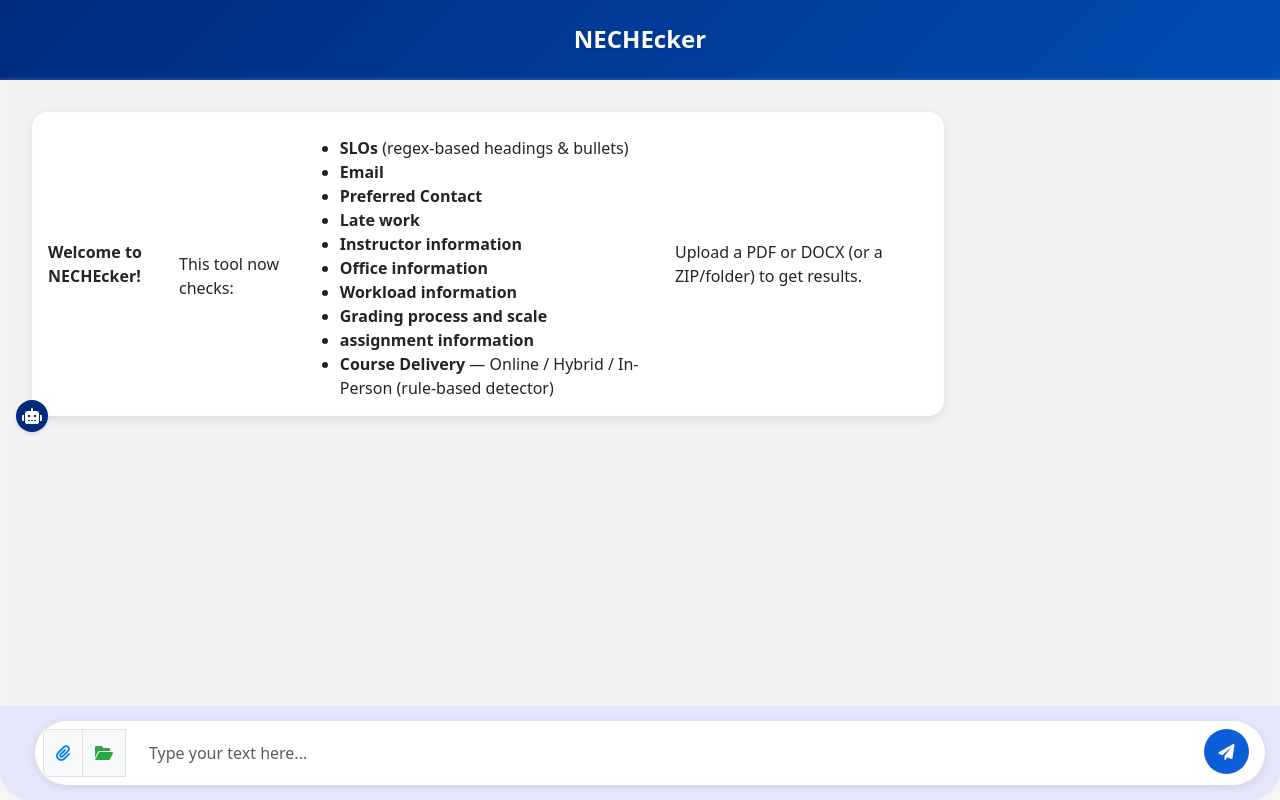
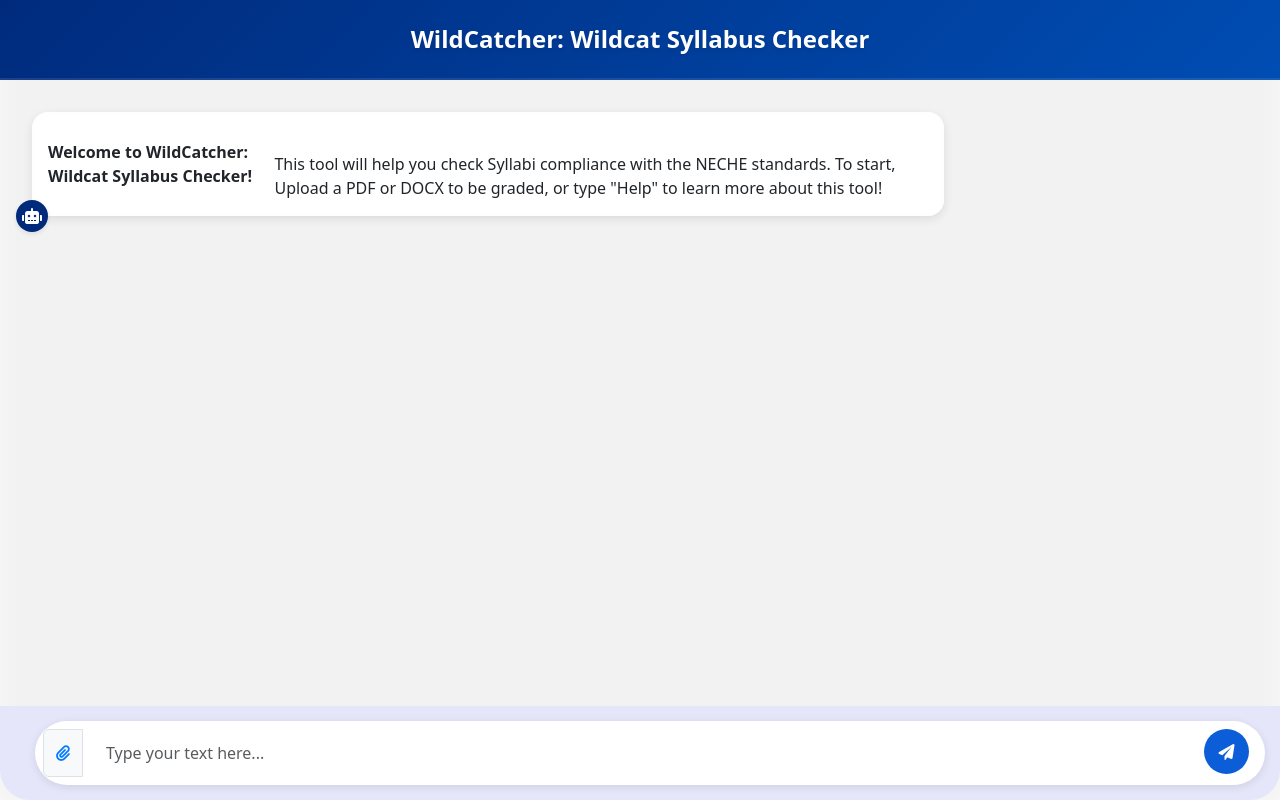
Before and after one commit to anuroopjajoba3/WILDCATCHER-SYLLABUS-CHECKER, a Flask app: page / in a window 1280 px wide. Run offline with Flask 3, Linux system fonts and the light colour scheme; some libraries are stand-ins or nearby versions.

Commit message:
added compatibility with 3 new detectors, removed the folder option, updated intro splash screen, updated project title, and added 2 messages from the program. User can how type help to get detailed response, and any other message will give a short welcome message now.

```diff
--- a/templates/index.html
+++ b/templates/index.html
@@ -11,7 +11,7 @@
 <head>
   <meta charset="UTF-8" />
   <meta name="viewport" content="width=device-width, initial-scale=1.0"/>
-  <title>NECHEcker</title>
+  <title>WildCatcher: Wildcat Syllabus Checker</title>
   <link href="https://cdn.jsdelivr.net/npm/bootstrap@5.3.0-alpha1/dist/css/bootstrap.min.css" rel="stylesheet"/>
   <link rel="stylesheet" href="https://cdnjs.cloudflare.com/ajax/libs/font-awesome/6.0.0-beta3/css/all.min.css"/>
 
@@ -93,8 +93,8 @@
     #send-button { width: 45px; height: 45px; border-radius: 50%; background: #0b5ed7; color: var(--btn-text); display: flex; align-items: center; justify-content: center; transition: all .3s; margin-right: .5rem; }
     #send-button:hover { background: #0b5ed7; transform: scale(1.05); }
 
-    .plus-symbol i { color: #007bff; } .folder-symbol i { color: #28a745; }
-    .plus-symbol i:hover { color: #0056b3; } .folder-symbol i:hover { color: #1e7e34; }
+    .plus-symbol i { color: #007bff; }
+    .plus-symbol i:hover { color: #0056b3; }
 
     .edit-button { position: absolute; top: .5rem; right: .5rem; background: rgba(255,255,255,.2); border: none; color: var(--unh-black);
       padding: .25rem .5rem; border-radius: .5rem; font-size: .8rem; cursor: pointer; transition: .2s; }
@@ -133,7 +133,6 @@
 <body>
   <!-- Hidden file inputs -->
   <input type="file" id="file-input" style="display:none"/>
-  <input type="file" id="folder-input" style="display:none" multiple webkitdirectory/>
   <input type="file" id="zip-input" style="display:none" accept=".zip"/>
 
   <div class="page-container">
@@ -143,7 +142,7 @@
           <div class="chat-container">
             <div class="chat-header">
               <div class="header-content">
-                <h1 class="chat-header-title">NECHEcker</h1>
+                <h1 class="chat-header-title">WildCatcher: Wildcat Syllabus Checker</h1>
               </div>
             </div>
 
@@ -153,9 +152,6 @@
               <div class="input-group">
                 <span class="input-group-text plus-symbol" id="plus-btn" style="cursor:pointer" title="Upload a file">
                   <i class="fas fa-paperclip"></i>
-                </span>
-                <span class="input-group-text folder-symbol" id="folder-btn" style="cursor:pointer" title="Upload a folder">
-                  <i class="fas fa-folder-open"></i>
                 </span>
                 <span class="input-group-text zip-symbol" id="zip-btn" style="cursor:pointer" title="Upload a zip file">
                   <i class="fas fa-file-archive"></i>
@@ -184,29 +180,15 @@
 
     // File buttons
     document.getElementById('plus-btn').addEventListener('click', () => document.getElementById('file-input').click());
-    document.getElementById('folder-btn').addEventListener('click', () => document.getElementById('folder-input').click());
-    document.getElementById('folder-input').addEventListener('change', (e) => { if (e.target.files.length) uploadFolder(e.target.files); });
     document.getElementById('zip-btn').addEventListener('click', () => document.getElementById('zip-input').click());
     document.getElementById('zip-input').addEventListener('change', (e) => { if (e.target.files[0]) uploadZip(e.target.files[0]); });
 
     // Welcome
     window.addEventListener('load', () => {
       addHTMLMessage(`
-        <strong>Welcome to NECHEcker!</strong><br>
-        This tool now checks:
-        <ul style="margin:8px 0 0 18px;">
-          <li><strong>SLOs</strong> (regex-based headings & bullets)</li>
-          <li><strong>Email</strong> </li>
-          <li><strong>Preferred Contact</strong> </li>
-          <li><strong>Late work</strong> </li>
-          <li><strong>Instructor information</strong> </li>
-          <li><strong>Office information</strong> </li>
-          <li><strong>Workload information</strong> </li>
-          <li><strong>Grading process and scale</strong></li>
-          <li><strong>assignment information</strong></li>
-          <li><strong>Course Delivery</strong> — Online / Hybrid / In-Person (rule-based detector)</li>
-        </ul>
-        Upload a PDF or DOCX (or a ZIP/folder) to get results.
+        <strong>Welcome to WildCatcher: Wildcat Syllabus Checker!</strong><br>
+        This tool will help you check Syllabi compliance with the NECHE standards.
+        To start, Upload a PDF or DOCX to be graded, or type "Help" to learn more about this tool!
       `, false);
     });
 
@@ -280,17 +262,50 @@
       addMessage(message, true);
       userInput.value = '';
       addTypingIndicator();
-      try {
-        const res = await fetch('/ask', { method: 'POST', headers: {'Content-Type':'application/json'}, body: JSON.stringify({ message }) });
-        removeTypingIndicator();
-        if (res.ok) {
-          const data = await res.json();
-          addMessage(data.response || 'No response.', false);
-        } else addMessage('Error: Unable to get a response.', false);
-      } catch (e) {
-        removeTypingIndicator();
-        addMessage('Error: Unable to communicate with the server.', false);
+
+      // Simple response handler
+      const messageLower = message.toLowerCase().replace(/[.,!?]/g, '');
+      let response;
+
+      if (messageLower === 'help') {
+        response = `🔍 **WildCatcher Help Guide**
+
+**What I can do:**
+ **File Upload**: Upload PDF or DOCX files to check NECHE standard compliance
+ **Analysis**: I check 15+ syllabus requirements including:
+   • Instructor information such as instructor name and title
+   • Class location and modality
+   • Grading scale and process
+   • Student Learning Outcomes (SLOs)
+   • Assignment types and deliverables
+   • Response time policies
+   • And much more!
+
+**How to use:**
+1. Click the 📎 paperclip icon
+2. Select your PDF or DOCX file
+3. Wait for analysis to complete
+The overall grade is shown in Overview, and you are able to click on a specific tab to learn more about a given subject
+
+**Supported files:**
+• PDF files (.pdf)
+• Word documents (.docx)
+
+Upload your syllabus file to get started with compliance checking!`;
+      } else {
+        response = `Thanks for your message!
+
+I'm designed to help you check syllabus compliance with NECHE standards. Here's what you can do:
+
+ **Upload a syllabus**: Click the 📎 button to upload a PDF or DOCX file
+❓ **Get help**: Type "Help" for detailed instructions
+ **Bulk processing**: Upload ZIP files containing multiple syllabi
+
+I'll analyze your uploaded files and show you detailed results for each compliance requirement. Try uploading a syllabus file to see what I can do!`;
       }
+
+      removeTypingIndicator();
+      addMessage(response, false);
     }
 
     // ---------- DETECTION RENDERERS ----------
@@ -390,19 +405,22 @@
           <div class="upload-result" style="margin-top: 12px;">
             <h3><i class="fas fa-list"></i> Overview</h3>
             <div class="analysis-summary">
-              <div><strong>SLOs:</strong> ${getStatus(data.slo_status === 'PASS')}</div>
               <div><strong>Instructor:</strong> ${getStatus(data.instructor && data.instructor.found)}</div>
+              <div><strong>Class Location:</strong> ${getStatus(data.class_location && data.class_location.found)}</div>
               <div><strong>Modality:</strong> ${getStatus(data.modality_status === 'PASS')}</div>
               <div><strong>Office:</strong> ${getStatus(data.office_information && data.office_information.found)}</div>
               <div><strong>Email:</strong> ${getStatus(data.email_information && data.email_information.found)}</div>
+              <div><strong>Response Time:</strong> ${getStatus(data.response_time && data.response_time.found)}</div>
               <div><strong>Preferred Contact:</strong> ${getStatus(data.preferred_information && data.preferred_information.found)}</div>
               <div><strong>Credit Hours:</strong> ${getStatus(data.credit_hours && data.credit_hours.found)}</div>
               <div><strong>Workload:</strong> ${getStatus(data.workload_information && data.workload_information.found)}</div>
-              <div><strong>Grading process & Scale:</strong> ${getStatus(data.grading_scale && data.grading_scale.found)}</div>
+              <div><strong>SLOs:</strong> ${getStatus(data.slo_status === 'PASS')}</div>
+              <div><strong>Grading Scale:</strong> ${getStatus(data.grading_scale && data.grading_scale.found)}</div>
               <div><strong>Late Work:</strong> ${getStatus(data.late_information && data.late_information.found)}</div>
               <div><strong>Assignment Type:</strong> ${getStatus(data.assignment_types && data.assignment_types.found)}</div>
               <div><strong>Assignment Deliverables:</strong> ${getStatus(data.assignment_delivery && data.assignment_delivery.found)}</div>
-            </div>
+              <div><strong>Grading Process:</strong> ${getStatus(data.grading_process && data.grading_process.found)}</div>
+              </div>
           </div>
         `;
       const status = data.slo_status === 'PASS'
@@ -543,18 +561,21 @@
         // Tab system for detector outputs
         const tabNames = [
           { id: 'overview', label: 'Overview', icon: 'fa-list', html: overviewHTML },
-          { id: 'slo', label: 'SLOs', icon: 'fa-file-pdf', html: sloHTML },
           { id: 'instructor', label: 'Instructor', icon: 'fa-user-tie', html: instructorHTML },
+          { id: 'class_location', label: 'Class Location', icon: 'fa-map-marker-alt'},
           { id: 'modality', label: 'Modality', icon: 'fa-chalkboard-teacher', html: modalityHTML },
           { id: 'office', label: 'Office', icon: 'fa-building', html: officeHTML },
           { id: 'email', label: 'Email', icon: 'fa-envelope', html: emailHTML },
+          { id: 'response_time', label: 'Response Time', icon: 'fa-clock'},
           { id: 'preferred', label: 'Preferred', icon: 'fa-inbox', html: preferredHTML },
           { id: 'credit', label: 'Credit Hours', icon: 'fa-clock', html: creditHTML },
           { id: 'workload', label: 'Workload', icon: 'fa-tasks', html: workloadHTML },
-          { id: 'grade_scale', label: 'Grading Process & Scale', icon: 'fa-percent', html: ''},
+          { id: 'slo', label: 'SLOs', icon: 'fa-file-pdf', html: sloHTML },
+          { id: 'grade_scale', label: 'Grading Scale', icon: 'fa-percent', html: ''},
           { id: 'late_work', label: 'Late Work', icon: 'fa-hourglass'},
           { id: 'assignment_type', label: 'Assignment Type', icon: 'fa-pencil'},
-          { id: 'assignment_deliverable', label: 'Assignment Deliverables', icon: 'fa-paper-plane'}
+          { id: 'assignment_deliverable', label: 'Assignment Deliverables', icon: 'fa-paper-plane'},
+          { id: 'grading_process', label: 'Grading Process', icon: 'fa-clipboard-list'}
         ];
 
         let tabs = '<div class="detector-tabs"><ul class="nav nav-tabs" role="tablist">';
@@ -574,10 +595,12 @@
 
           if (tab.id === 'grade_scale') {
             const gs = data.grading_scale || {};
+            const gsFound = Boolean(gs.found);
+            const gsStatus = gsFound ? '<span class="status-pass"><i class="fas fa-check-circle"></i> PASS</span>' : '<span class="status-fail"><i class="fas fa-times-circle"></i> FAIL</span>';
             if (!gs || (!gs.content && !gs.found)) {
-              content = '<div class="upload-result"><div class="analysis-summary"><strong>Not found</strong></div></div>';
+              content = `<div class="upload-result"><h4><i class="fas fa-percent"></i> Grading Scale</h4><div class="analysis-summary"><div class="status-item"><strong>Grading Scale:</strong> ${gsStatus}</div><div style="margin-top:10px; padding:10px; background:#f5f5f5; border-radius:5px;"><strong>Not found</strong></div></div></div>`;
             } else {
-              content = `<div class="upload-result"><h4><i class="fas fa-percent"></i> Grade Scale</h4><div class="analysis-summary"><pre style="white-space: pre-wrap; font-size:12px;">${gs.content || ''}</pre></div></div>`;
+              content = `<div class="upload-result"><h4><i class="fas fa-percent"></i> Grading Scale</h4><div class="analysis-summary"><div class="status-item"><strong>Grading Scale:</strong> ${gsStatus}</div><div style="margin-top:10px; padding:10px; background:#f5f5f5; border-radius:5px;"><div style="white-space: pre-wrap; font-size:12px;">${gs.content || ''}</div></div></div></div>`;
             }
           }
           if (tab.id === 'late_work') {
@@ -608,6 +631,36 @@
               content = `<div class="upload-result"><h4><i class="fas fa-paper-plane"></i> Assignment Deliverables</h4><div class="analysis-summary"><div class="status-item"><strong>Deliverables:</strong> ${adStatus}</div><div style="margin-top:10px; padding:10px; background:#f5f5f5; border-radius:5px;"><strong>Not found</strong></div></div></div>`;
             } else {
               content = `<div class="upload-result"><h4><i class="fas fa-paper-plane"></i> Assignment Deliverables</h4><div class="analysis-summary"><div class="status-item"><strong>Deliverables:</strong> ${adStatus}</div><div style="margin-top:10px; padding:10px; background:#f5f5f5; border-radius:5px;"><div style="white-space: pre-wrap; font-size:12px;">${ad.content || ''}</div></div></div></div>`;
+            }
+          }
+          if (tab.id === 'grading_process') {
+            const gp = data.grading_process || {};
+            const gpFound = Boolean(gp.found);
+            const gpStatus = gpFound ? '<span class="status-pass"><i class="fas fa-check-circle"></i> PASS</span>' : '<span class="status-fail"><i class="fas fa-times-circle"></i> FAIL</span>';
+            if (!gp || (!gp.content && !gp.found)) {
+              content = `<div class="upload-result"><h4><i class="fas fa-clipboard-list"></i> Grading Process</h4><div class="analysis-summary"><div class="status-item"><strong>Grading Process:</strong> ${gpStatus}</div><div style="margin-top:10px; padding:10px; background:#f5f5f5; border-radius:5px;"><strong>Not found</strong></div></div></div>`;
+            } else {
+              content = `<div class="upload-result"><h4><i class="fas fa-clipboard-list"></i> Grading Process</h4><div class="analysis-summary"><div class="status-item"><strong>Grading Process:</strong> ${gpStatus}</div><div style="margin-top:10px; padding:10px; background:#f5f5f5; border-radius:5px;"><div style="white-space: pre-wrap; font-size:12px;">${gp.content || ''}</div></div></div></div>`;
+            }
+          }
+          if (tab.id === 'response_time') {
+            const rt = data.response_time || {};
+            const rtFound = Boolean(rt.found);
+            const rtStatus = rtFound ? '<span class="status-pass"><i class="fas fa-check-circle"></i> PASS</span>' : '<span class="status-fail"><i class="fas fa-times-circle"></i> FAIL</span>';
+            if (!rt || (!rt.content && !rt.found)) {
+              content = `<div class="upload-result"><h4><i class="fas fa-clock"></i> Response Time</h4><div class="analysis-summary"><div class="status-item"><strong>Response Time:</strong> ${rtStatus}</div><div style="margin-top:10px; padding:10px; background:#f5f5f5; border-radius:5px;"><strong>Not found</strong></div></div></div>`;
+            } else {
+              content = `<div class="upload-result"><h4><i class="fas fa-clock"></i> Response Time</h4><div class="analysis-summary"><div class="status-item"><strong>Response Time:</strong> ${rtStatus}</div><div style="margin-top:10px; padding:10px; background:#f5f5f5; border-radius:5px;"><div style="white-space: pre-wrap; font-size:12px;">${rt.content || ''}</div></div></div></div>`;
+            }
+          }
+          if (tab.id === 'class_location') {
+            const cl = data.class_location || {};
+            const clFound = Boolean(cl.found);
+            const clStatus = clFound ? '<span class="status-pass"><i class="fas fa-check-circle"></i> PASS</span>' : '<span class="status-fail"><i class="fas fa-times-circle"></i> FAIL</span>';
+            if (!cl || (!cl.content && !cl.found)) {
+              content = `<div class="upload-result"><h4><i class="fas fa-map-marker-alt"></i> Class Location</h4><div class="analysis-summary"><div class="status-item"><strong>Class Location:</strong> ${clStatus}</div><div style="margin-top:10px; padding:10px; background:#f5f5f5; border-radius:5px;"><strong>Not found</strong></div></div></div>`;
+            } else {
+              content = `<div class="upload-result"><h4><i class="fas fa-map-marker-alt"></i> Class Location</h4><div class="analysis-summary"><div class="status-item"><strong>Class Location:</strong> ${clStatus}</div><div style="margin-top:10px; padding:10px; background:#f5f5f5; border-radius:5px;"><div style="white-space: pre-wrap; font-size:12px;">${cl.content || ''}</div></div></div></div>`;
             }
           }
           // assignment_type and assignment_deliverable rendering handled above (boxed versions). Duplicate legacy blocks removed.
@@ -658,36 +711,6 @@
 
       } catch (err) {
         console.error(err); addMessage('Failed to upload ZIP file. Please try again.', false);
-      }
-    }
-
-    async function uploadFolder(files) {
-      const formData = new FormData();
-      for (const f of files) formData.append('files', f);
-
-      const msg = document.createElement('div'); msg.classList.add('message','assistant-message');
-      msg.innerHTML = `<div class="message-content">Uploading folder: <strong>${files.length}</strong> files...</div>`;
-      chatHistory.appendChild(msg); chatHistory.scrollTop = chatHistory.scrollHeight;
-
-      try {
-        const response = await fetch('/upload', { method:'POST', body: formData });
-        const data = await response.json();
-        if (!response.ok) { addMessage(`Error: ${data.error || 'Folder upload failed.'}`, false); return; }
-
-        msg.querySelector('.message-content').innerHTML = `✅ Uploaded folder: <strong>${files.length}</strong> files`;
-
-        const list = data.results || data.extracted_information || [];
-        addMessage(`Processed ${list.length} files.`, false);
-
-        if (Array.isArray(list) && list.length && ('slo_status' in list[0] || 'modality' in list[0] || 'course_delivery' in list[0])) {
-          list.forEach(displayDetections);
-          return;
-        }
-
-        addMessage('Legacy folder format detected; please update backend to new detector response.', false);
-
-      } catch (err) {
-        console.error(err); addMessage('Failed to upload folder. Please try again.', false);
       }
     }
 
```
Also changed, not shown: api_routes.py (+51 -0 lines).
